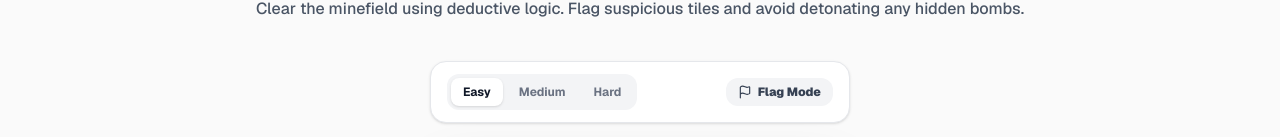
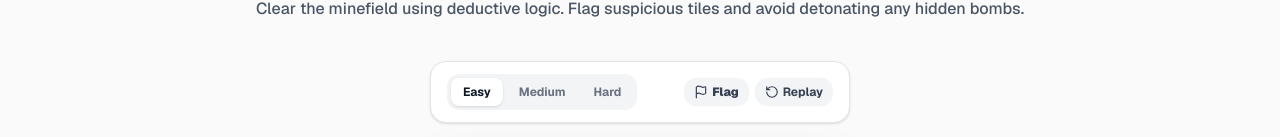
Before and after one commit to eldhosegeorge2004/EG-Zone, a Next.js app: page /games/minesweeper in a window 1280 px wide. Shown: the part 224-361 px from the top of the page. Built offline with nearby package versions, Linux system fonts and the light colour scheme.

Commit message:
feat(minesweeper): Add clear replay and play again buttons

```diff
--- a/src/games/minesweeper/MinesweeperGame.tsx
+++ b/src/games/minesweeper/MinesweeperGame.tsx
@@ -411,19 +411,29 @@ export default function MinesweeperGame() {
           ))}
         </div>
 
-        {/* Mobile Flag Mode Toggle Button */}
+        {/* Mobile Flag Mode & Replay Buttons */}
+        <div className="flex items-center gap-1.5">
           <button
             type="button"
             onClick={() => setFlagMode(!flagMode)}
-          className={`flex items-center gap-1.5 px-3 py-1.5 rounded-xl text-xs font-black transition-all ${
+            className={`flex items-center gap-1 px-2.5 py-1.5 rounded-xl text-xs font-black transition-all ${
               flagMode
                 ? "bg-rose-500 text-white shadow-md shadow-rose-500/20"
                 : "bg-gray-100 text-gray-700 hover:bg-gray-200"
             }`}
           >
             <Flag className="w-3.5 h-3.5" />
-          {flagMode ? "Flag: ON" : "Flag Mode"}
+            {flagMode ? "Flag: ON" : "Flag"}
           </button>
+          <button
+            type="button"
+            onClick={() => initBlankGrid(difficulty)}
+            className="flex items-center gap-1 px-2.5 py-1.5 rounded-xl text-xs font-bold bg-gray-100 text-gray-700 hover:bg-gray-200 active:scale-95 transition-all"
+            title="Restart Game"
+          >
+            <RotateCcw className="w-3.5 h-3.5" /> Replay
+          </button>
+        </div>
       </div>
 
       {/* Retro-Modern Minesweeper Console */}
@@ -443,7 +453,7 @@ export default function MinesweeperGame() {
             type="button"
             onClick={() => initBlankGrid(difficulty)}
             className="w-10 h-10 sm:w-11 sm:h-11 bg-slate-700 hover:bg-slate-600 active:scale-95 text-2xl rounded-xl flex items-center justify-center border-2 border-slate-500 shadow-md transition-all"
-            title="Reset Game"
+            title="Click Smiley to Replay"
           >
             {getSmiley()}
           </button>
@@ -455,15 +465,29 @@ export default function MinesweeperGame() {
           </div>
         </div>
 
-        {/* Status Win / Loss Banner */}
+        {/* Status Win / Loss Banner with Replay Button */}
         {gameStatus === "won" && (
-          <div className="w-full py-2.5 px-4 mb-3 rounded-xl bg-emerald-500 text-white font-black text-center text-sm shadow-md animate-bounce">
-            🎉 All mines cleared in {timer}s! Spectacular job!
+          <div className="w-full py-2.5 px-4 mb-3 rounded-xl bg-emerald-500 text-white font-black flex items-center justify-between text-xs sm:text-sm shadow-md animate-bounce">
+            <span>🎉 All mines cleared in {timer}s!</span>
+            <button
+              type="button"
+              onClick={() => initBlankGrid(difficulty)}
+              className="flex items-center gap-1 px-3 py-1 bg-white text-emerald-800 rounded-lg text-xs font-black shadow hover:bg-emerald-50 active:scale-95 transition-all"
+            >
+              <RotateCcw className="w-3.5 h-3.5" /> Replay
+            </button>
           </div>
         )}
         {gameStatus === "lost" && (
-          <div className="w-full py-2.5 px-4 mb-3 rounded-xl bg-rose-500 text-white font-black text-center text-sm shadow-md">
-            💥 Boom! Mine triggered. Click 🙂 to retry.
+          <div className="w-full py-2.5 px-4 mb-3 rounded-xl bg-rose-500 text-white font-black flex items-center justify-between text-xs sm:text-sm shadow-md">
+            <span>💥 Mine triggered!</span>
+            <button
+              type="button"
+              onClick={() => initBlankGrid(difficulty)}
+              className="flex items-center gap-1 px-3 py-1 bg-white text-rose-800 rounded-lg text-xs font-black shadow hover:bg-rose-50 active:scale-95 transition-all"
+            >
+              <RotateCcw className="w-3.5 h-3.5" /> Replay
+            </button>
           </div>
         )}
 
@@ -537,6 +561,17 @@ export default function MinesweeperGame() {
         )}
       </div>
 
+      {/* Play Again button when game ends */}
+      {(gameStatus === "won" || gameStatus === "lost") && (
+        <button
+          type="button"
+          onClick={() => initBlankGrid(difficulty)}
+          className="mt-4 w-full py-3 rounded-2xl bg-indigo-600 hover:bg-indigo-700 active:scale-98 text-white font-black text-sm shadow-lg shadow-indigo-600/25 flex items-center justify-center gap-2 transition-all"
+        >
+          <RotateCcw className="w-4 h-4" /> Play Again
+        </button>
+      )}
+
       {/* Control Tips */}
       <p className="mt-4 text-xs text-gray-400 font-medium text-center leading-relaxed">
         <strong>Click</strong> to reveal • <strong>Right-click</strong> or <strong>Hold</strong> to flag • <strong>Click numbers</strong> to chord-reveal neighbors.
```
Lines whose indentation alone changed are shown as unchanged.
